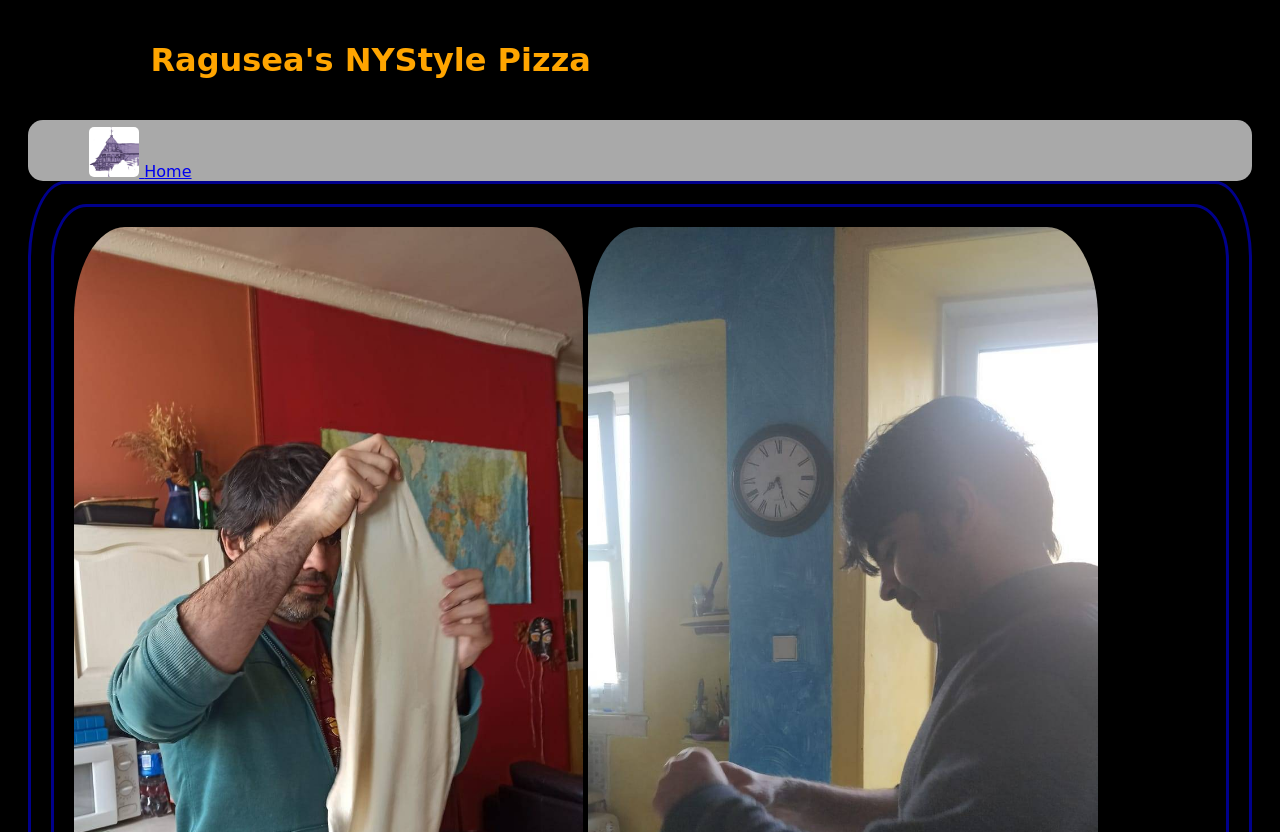
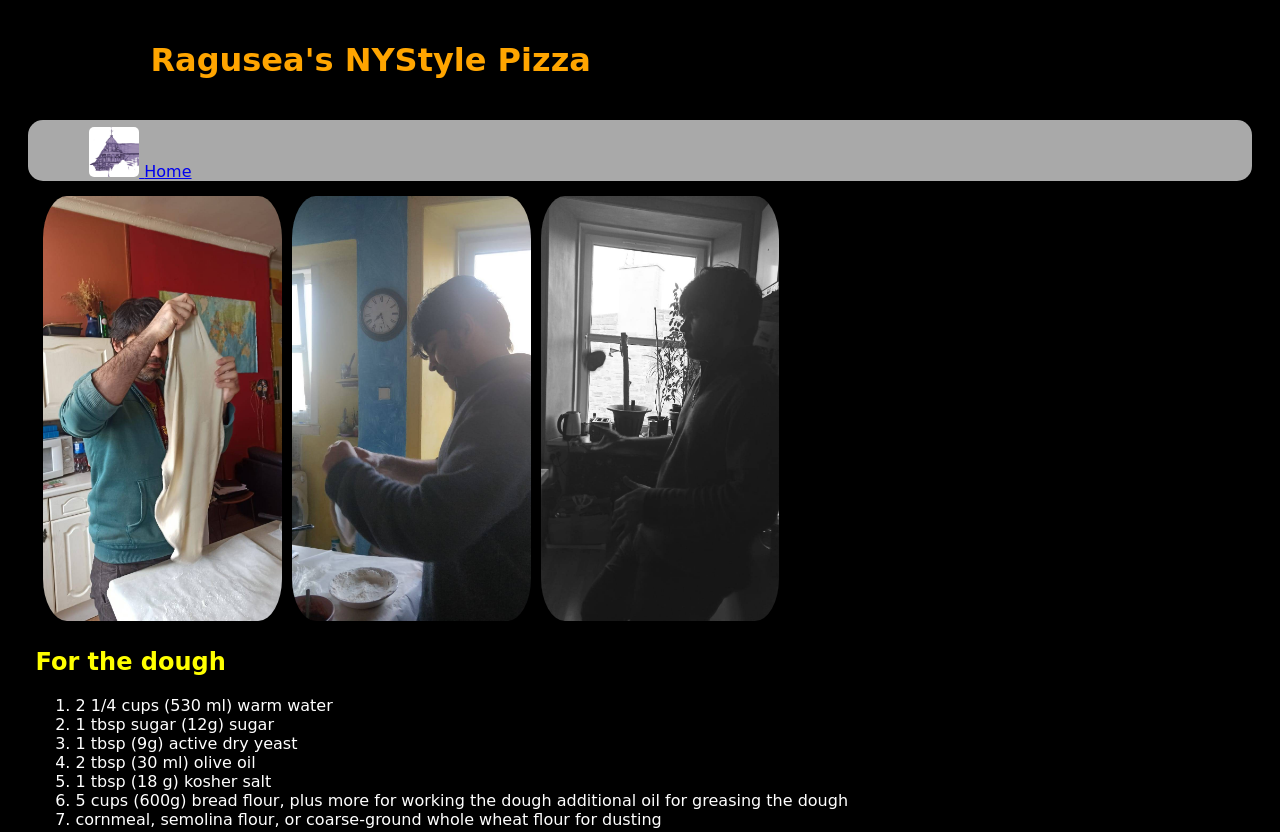
Before and after one commit to MunroCa/Recipes, a plain HTML site: page recipies/NYpizza.html in a window 1280 px wide. Shown: the top 832 px of the page. Drawn offline with Linux system fonts and the light colour scheme; a web font is replaced by a local one.

Commit message:
fixed the display for the photos of Pizza making and the div tag borders

```diff
--- a/recipies/NYpizza.html
+++ b/recipies/NYpizza.html
@@ -26,9 +26,9 @@
         </nav>
    <div>
         <div class="images">
-            <img src="https://github.com/MunroCa/Recipes/blob/main/img/LockDpizza_exp.jpeg?raw=true" alt="picture of a first dough prep" width= 45% height=auto>
-            <img src="https://github.com/MunroCa/Recipes/blob/main/img/PizzaPrep2.jpeg?raw=true" alt="picture of a pizza waiting" width= 45% height=auto>
-            <img src="https://github.com/MunroCa/Recipes/blob/main/img/pizzaPrep.jpeg?raw=true" alt="picture of expectiations" width= 45% height=auto>
+            <img src="https://github.com/MunroCa/Recipes/blob/main/img/LockDpizza_exp.jpeg?raw=true" alt="picture of a first dough prep" height=auto>
+            <img src="https://github.com/MunroCa/Recipes/blob/main/img/PizzaPrep2.jpeg?raw=true" alt="picture of a pizza waiting"  height=auto>
+            <img src="https://github.com/MunroCa/Recipes/blob/main/img/pizzaPrep.jpeg?raw=true" alt="picture of expectiations" height=auto>
 
         </div>
 
--- a/style.css
+++ b/style.css
@@ -14,11 +14,11 @@ h1 {
 }
 
 div {
-    padding: 20px;
+    padding: 7.5px;
     color: white;
-    border-color: darkblue;
+   /* border-color: darkblue;
     border-style: solid;
-    border-radius: 3%;
+    border-radius: 3%;*/
 
 }
 
@@ -26,6 +26,7 @@ img {
     box-align: center;
     border-color: black;
     border-radius: 10%;
+    max-width: 20%;
 }
 
 h2 {
@@ -47,3 +48,9 @@ h2 {
 .nav-list img {
     margin-top: 7px;
 }
+
+.images {
+    display: flex;
+    gap: 10px;
+
+}
```
Also changed, not shown: index.html (+2 -2 lines).
